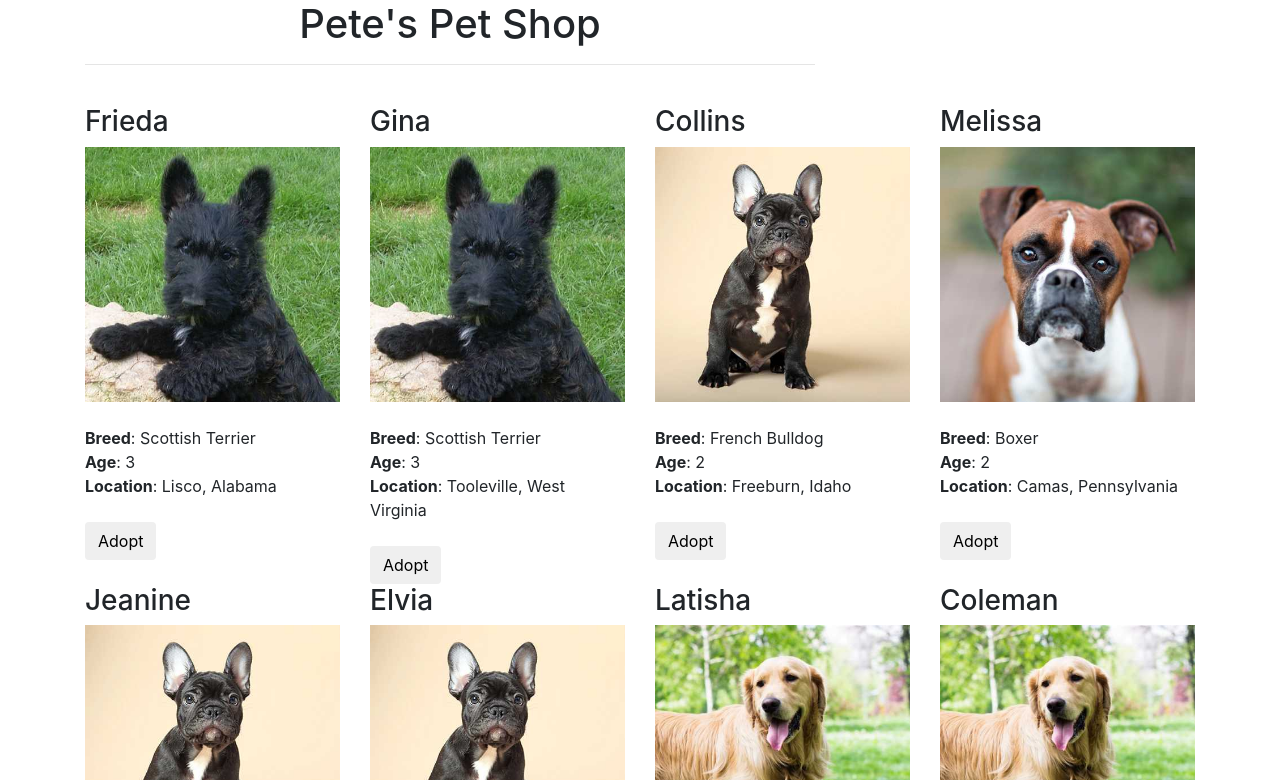
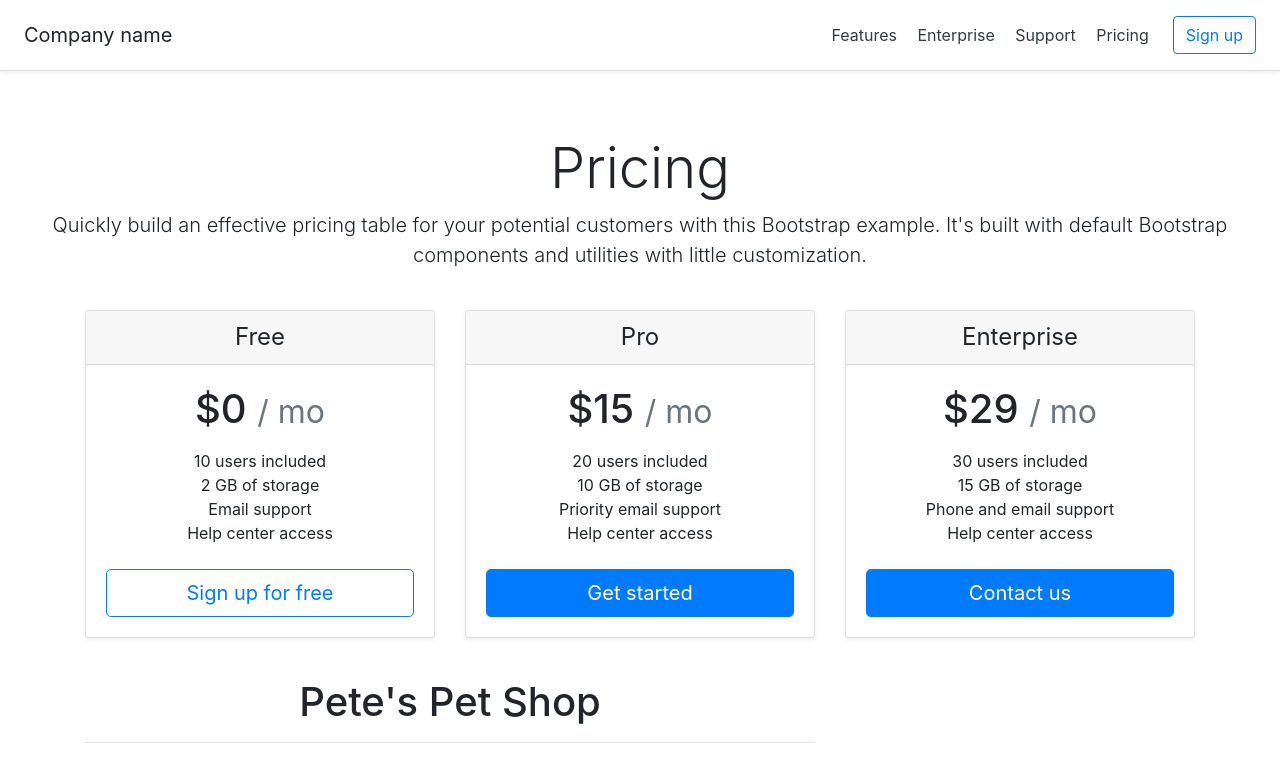
Before and after one commit to fritzlim/EthereumAttendanceTaking, a website: page src/index.html in a window 1280 px wide. Shown: the top 780 px of the page. Drawn offline with nearby package versions, Linux system fonts and the light colour scheme; files whose address does not match are found by name.

Commit message:
Added the Pricing page Bootstrap example to index.html
Extracted https://github.com/twbs/bootstrap/archive/v4.1.3.zip, and took the code from /bootstrap-4.1.3/site/docs/4.1/examples/pricing/index.html

```diff
--- /dev/null
+++ b/src/css/pricing.css
@@ -0,0 +1,20 @@
+html {
+  font-size: 14px;
+}
+@media (min-width: 768px) {
+  html {
+    font-size: 16px;
+  }
+}
+
+.container {
+  max-width: 960px;
+}
+
+.pricing-header {
+  max-width: 700px;
+}
+
+.card-deck .card {
+  min-width: 220px;
+}
--- a/src/index.html
+++ b/src/index.html
@@ -21,6 +21,76 @@
     <![endif]-->
   </head>
   <body>
+
+    <!-- Pricing example taken from Bootstrap exmaple codes. Taken from https://getbootstrap.com/docs/4.1/examples/ -->
+    <div class="d-flex flex-column flex-md-row align-items-center p-3 px-md-4 mb-3 bg-white border-bottom shadow-sm">
+      <h5 class="my-0 mr-md-auto font-weight-normal">Company name</h5>
+      <nav class="my-2 my-md-0 mr-md-3">
+        <a class="p-2 text-dark" href="#">Features</a>
+        <a class="p-2 text-dark" href="#">Enterprise</a>
+        <a class="p-2 text-dark" href="#">Support</a>
+        <a class="p-2 text-dark" href="#">Pricing</a>
+      </nav>
+      <a class="btn btn-outline-primary" href="#">Sign up</a>
+    </div>
+
+    <div class="pricing-header px-3 py-3 pt-md-5 pb-md-4 mx-auto text-center">
+      <h1 class="display-4">Pricing</h1>
+      <p class="lead">Quickly build an effective pricing table for your potential customers with this Bootstrap example. It's built with default Bootstrap components and utilities with little customization.</p>
+    </div>
+
+    <div class="container">
+      <div class="card-deck mb-3 text-center">
+        <div class="card mb-4 shadow-sm">
+          <div class="card-header">
+            <h4 class="my-0 font-weight-normal">Free</h4>
+          </div>
+          <div class="card-body">
+            <h1 class="card-title pricing-card-title">$0 <small class="text-muted">/ mo</small></h1>
+            <ul class="list-unstyled mt-3 mb-4">
+              <li>10 users included</li>
+              <li>2 GB of storage</li>
+              <li>Email support</li>
+              <li>Help center access</li>
+            </ul>
+            <button type="button" class="btn btn-lg btn-block btn-outline-primary">Sign up for free</button>
+          </div>
+        </div>
+        <div class="card mb-4 shadow-sm">
+          <div class="card-header">
+            <h4 class="my-0 font-weight-normal">Pro</h4>
+          </div>
+          <div class="card-body">
+            <h1 class="card-title pricing-card-title">$15 <small class="text-muted">/ mo</small></h1>
+            <ul class="list-unstyled mt-3 mb-4">
+              <li>20 users included</li>
+              <li>10 GB of storage</li>
+              <li>Priority email support</li>
+              <li>Help center access</li>
+            </ul>
+            <button type="button" class="btn btn-lg btn-block btn-primary">Get started</button>
+          </div>
+        </div>
+        <div class="card mb-4 shadow-sm">
+          <div class="card-header">
+            <h4 class="my-0 font-weight-normal">Enterprise</h4>
+          </div>
+          <div class="card-body">
+            <h1 class="card-title pricing-card-title">$29 <small class="text-muted">/ mo</small></h1>
+            <ul class="list-unstyled mt-3 mb-4">
+              <li>30 users included</li>
+              <li>15 GB of storage</li>
+              <li>Phone and email support</li>
+              <li>Help center access</li>
+            </ul>
+            <button type="button" class="btn btn-lg btn-block btn-primary">Contact us</button>
+          </div>
+        </div>
+      </div>
+    </div>
+    <!-- End of Pricing example code taken from Bootstrap -->
+
+
     <div class="container">
       <div class="row">
         <div class="col-xs-12 col-sm-8 col-sm-push-2">
@@ -53,6 +123,48 @@
       </div>
     </div>
 
+    <!-- Footer taken from Pricing example code in Bootstrap. Taken from https://getbootstrap.com/docs/4.1/examples/ -->
+    <div class="container">
+      <footer class="pt-4 my-md-5 pt-md-5 border-top">
+        <div class="row">
+          <div class="col-12 col-md">
+            <img class="mb-2" src="../../assets/brand/bootstrap-solid.svg" alt="" width="24" height="24">
+            <small class="d-block mb-3 text-muted">&copy; 2017-2018</small>
+          </div>
+          <div class="col-6 col-md">
+            <h5>Features</h5>
+            <ul class="list-unstyled text-small">
+              <li><a class="text-muted" href="#">Cool stuff</a></li>
+              <li><a class="text-muted" href="#">Random feature</a></li>
+              <li><a class="text-muted" href="#">Team feature</a></li>
+              <li><a class="text-muted" href="#">Stuff for developers</a></li>
+              <li><a class="text-muted" href="#">Another one</a></li>
+              <li><a class="text-muted" href="#">Last time</a></li>
+            </ul>
+          </div>
+          <div class="col-6 col-md">
+            <h5>Resources</h5>
+            <ul class="list-unstyled text-small">
+              <li><a class="text-muted" href="#">Resource</a></li>
+              <li><a class="text-muted" href="#">Resource name</a></li>
+              <li><a class="text-muted" href="#">Another resource</a></li>
+              <li><a class="text-muted" href="#">Final resource</a></li>
+            </ul>
+          </div>
+          <div class="col-6 col-md">
+            <h5>About</h5>
+            <ul class="list-unstyled text-small">
+              <li><a class="text-muted" href="#">Team</a></li>
+              <li><a class="text-muted" href="#">Locations</a></li>
+              <li><a class="text-muted" href="#">Privacy</a></li>
+              <li><a class="text-muted" href="#">Terms</a></li>
+            </ul>
+          </div>
+        </div>
+      </footer>
+    </div>
+    <!-- End of footer code taken from Pricing example -->
+
     <!-- JavaScript -->
       <!-- jQuery (necessary for Bootstrap's JavaScript plugins) -->
       <script src="https://ajax.googleapis.com/ajax/libs/jquery/1.12.4/jquery.min.js"></script>
```
